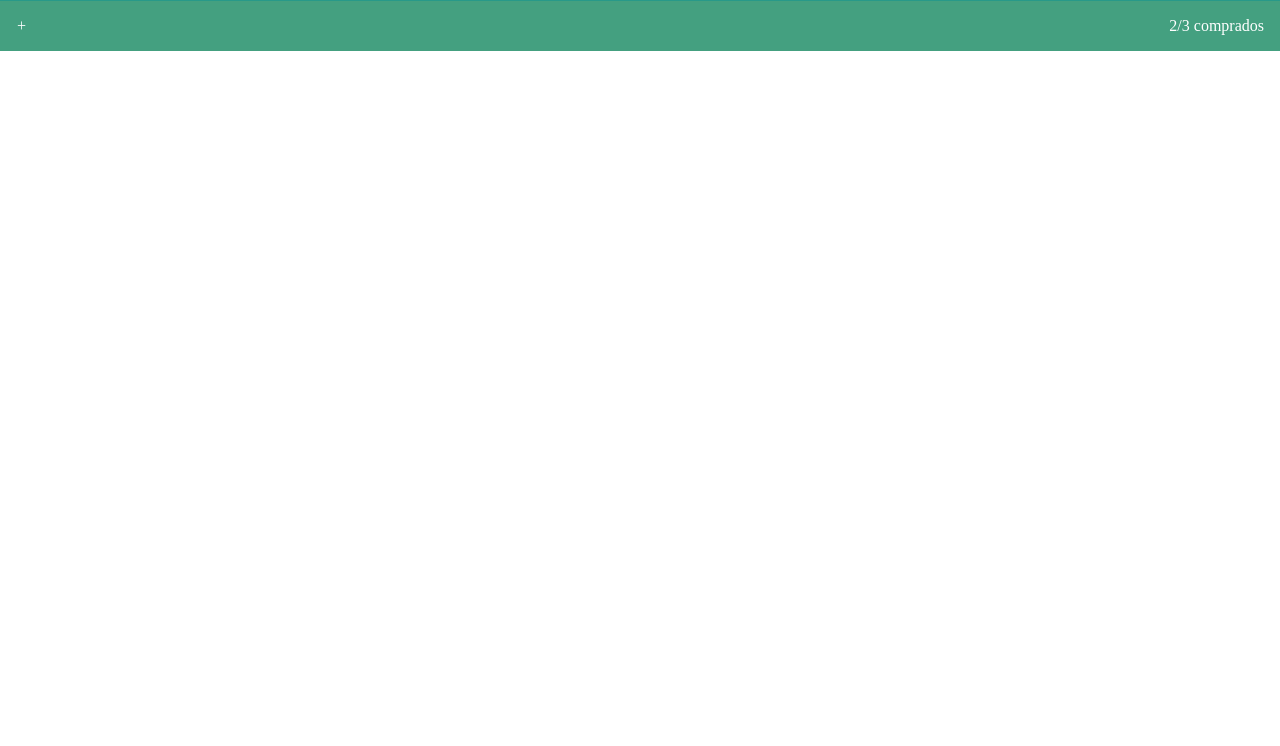
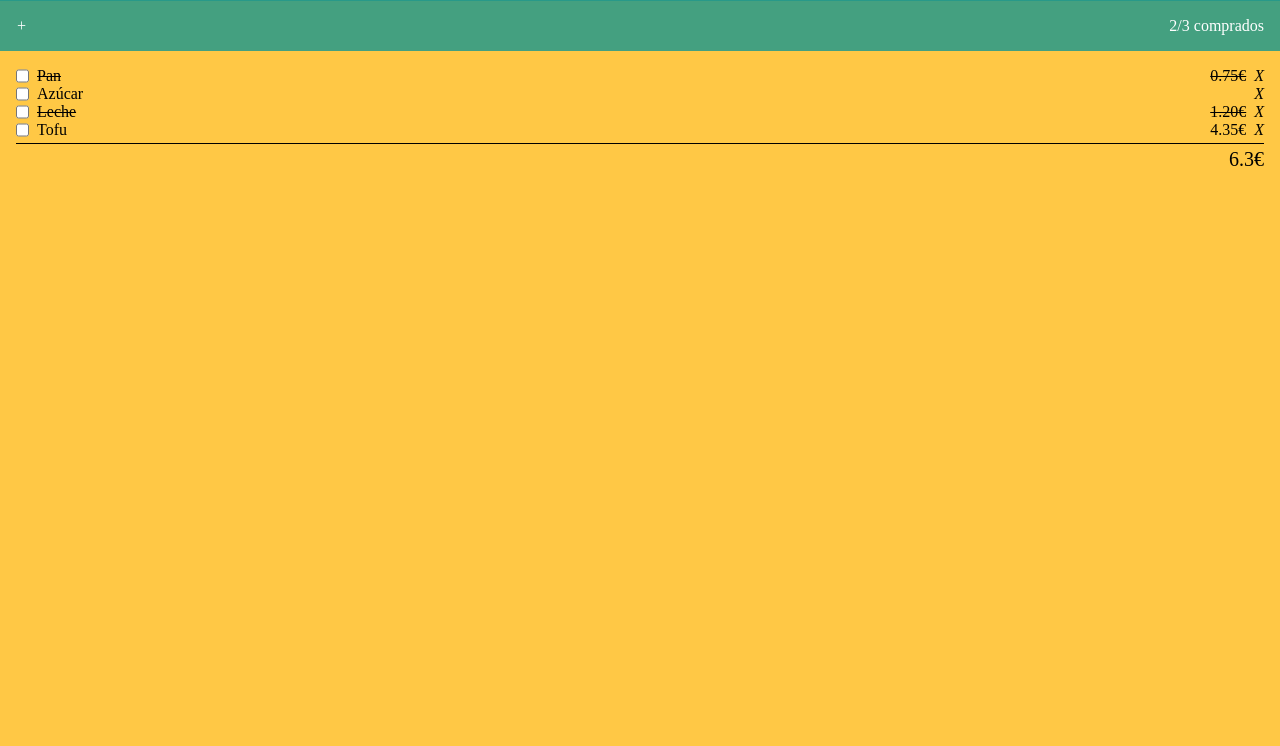
Before and after one commit to marcgirbaub/202301-w1ch3-marc-girbau, a website built with Parcel: page src/index.html in a window 1280 px wide. Shown: the part 54-800 px from the top of the page. Built offline with nearby package versions, Linux system fonts and the light colour scheme.

Commit message:
Add main containers and styling to body in index.html

```diff
--- a/src/css/styles.css
+++ b/src/css/styles.css
@@ -2,6 +2,12 @@
   margin: 0;
   padding: 0;
   box-sizing: border-box;
+}
+
+body {
+  display: flex;
+  flex-direction: column;
+  min-height: 100vh;
 }
 
 header {
@@ -34,3 +40,43 @@ nav ul {
 .comprados-container {
   background-color: #44a080;
 }
+
+main {
+  background-color: #ffc845;
+  padding: 1rem 1rem;
+  display: flex;
+  flex-direction: column;
+  gap: 0.25rem;
+  flex: 1;
+}
+
+main ul {
+  list-style-type: none;
+  padding-bottom: 0.25rem;
+  border-bottom: 1px solid black;
+}
+
+ul li {
+  display: flex;
+  justify-content: space-between;
+}
+
+li label {
+  display: flex;
+  gap: 0.5rem;
+}
+
+li div {
+  display: flex;
+  gap: 0.5rem;
+}
+
+.strikethrough {
+  text-decoration: line-through;
+}
+
+.list-total {
+  display: flex;
+  justify-content: end;
+  font-size: 1.25rem;
+}
--- a/src/index.html
+++ b/src/index.html
@@ -29,6 +29,36 @@
     </section>
   </header>
 
+  <main>
+    <ul>
+      <li>
+        <div class="strikethrough"><label><input type="checkbox">Pan</label></div>
+        <div>
+          <p class="strikethrough">0.75€</p><i>X</i>
+        </div>
+      </li>
+      <li>
+        <div><label><input type="checkbox">Azúcar</label></div>
+        <div>
+          <i>X</i>
+        </div>
+      </li>
+      <li>
+        <div class="strikethrough"><label><input type="checkbox">Leche</label></div>
+        <div>
+          <p class="strikethrough">1.20€</p><i>X</i>
+        </div>
+      </li>
+      <li>
+        <div><label><input type="checkbox">Tofu</label></div>
+        <div>
+          <p>4.35€</p><i>X</i>
+        </div>
+      </li>
+    </ul>
+    <span class="list-total">6.3€</span>
+  </main>
+
 </body>
 
 </html>
```
